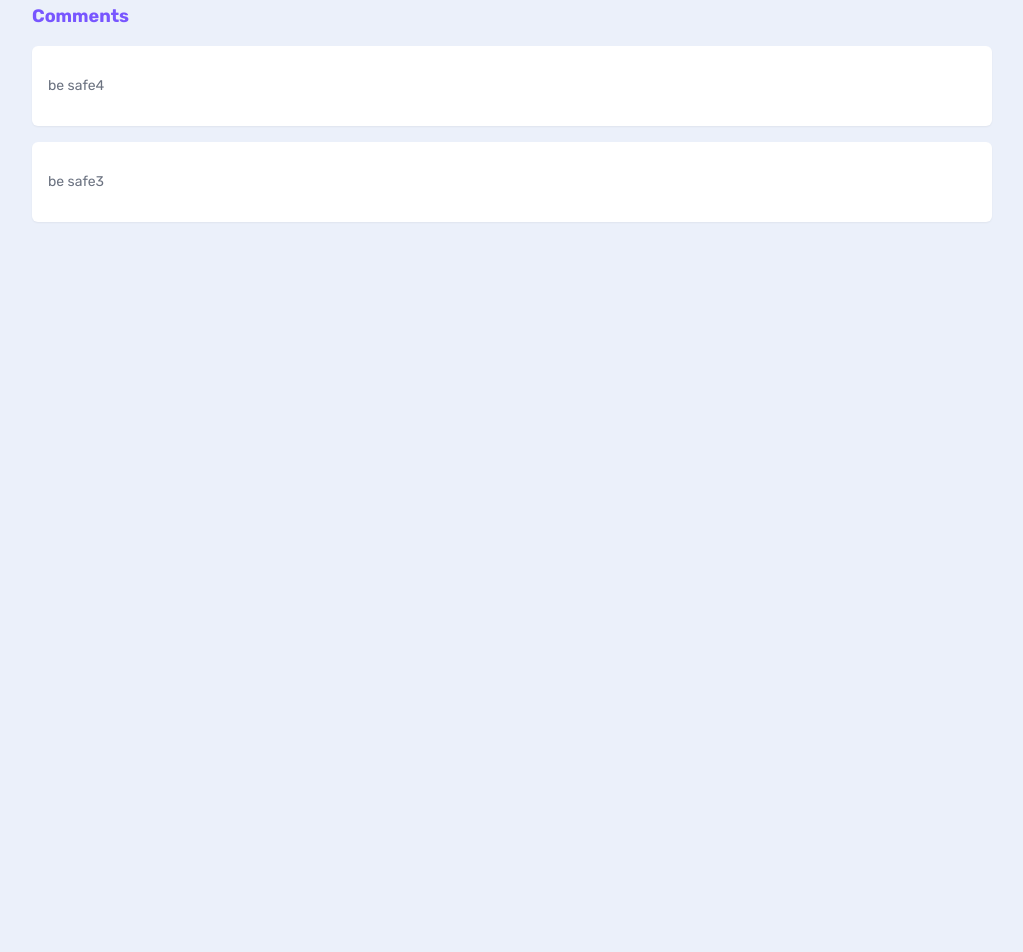
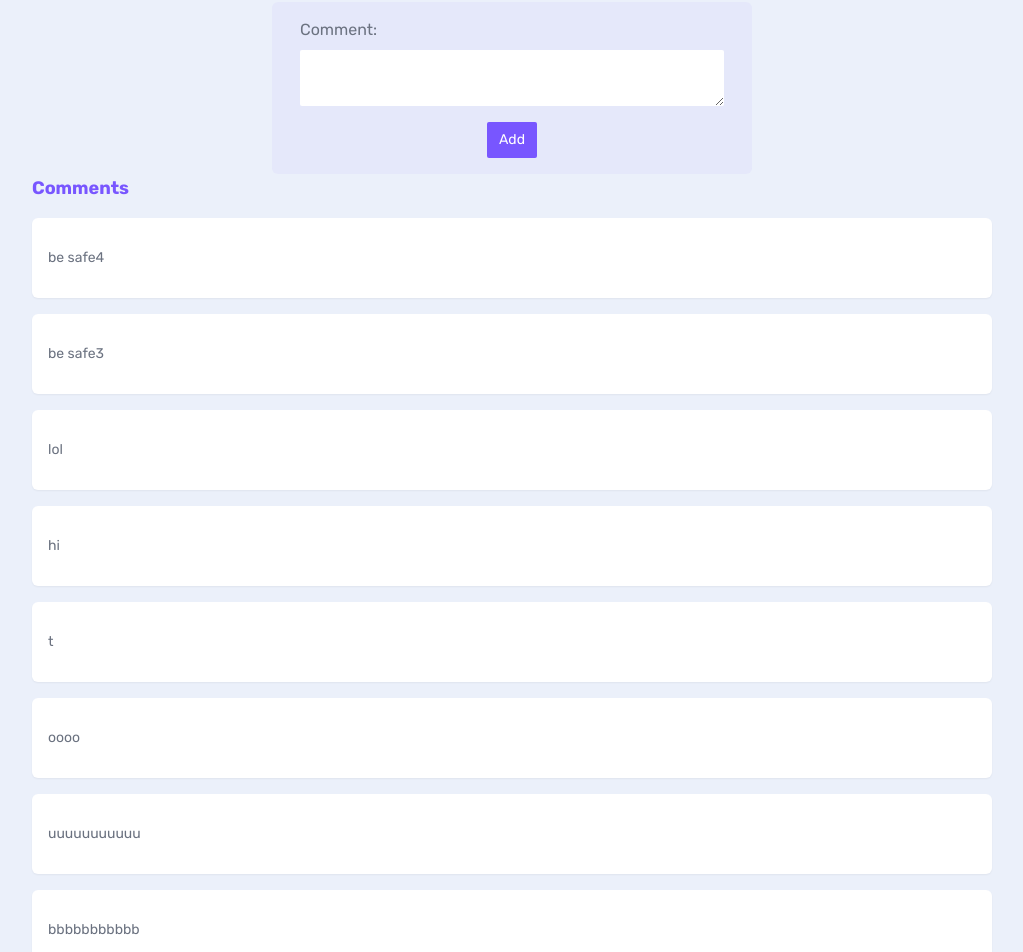
Before and after one commit to MoranHerzlinger/safe-space-forum-hackaton, a Next.js app: page /posts/1 in a window 1280 px wide. Shown: the part 340-1292 px from the top of the page, without its empty margins (128-1151 px from the left). Before the commit the page ends 800 px from the top, so only its background shows below. Built offline with nearby package versions, Linux system fonts and the light colour scheme; data requests are answered from the project's data file.

Commit message:
edited comments

```diff
--- /dev/null
+++ b/app/posts/[id]/CreateComment.jsx
@@ -0,0 +1,47 @@
+'use client'
+
+import { useRouter } from "next/navigation"
+import { useEffect, useState } from "react"
+
+export default function CreateComment({postId, getComment }) {
+  const router = useRouter()
+  const [body, setBody] = useState('')
+
+
+
+
+  const handleSubmit = async (e)  => {
+    e.preventDefault()
+    const newComment = {postId, body, user_email: 'moran@besafe.dev' }
+
+    const res = await fetch('http://localhost:4000/comments', {
+      method: "POST",
+      headers: {"Content-Type": "application/json"},
+      body: JSON.stringify(newComment)
+
+    })
+
+
+    if (res.status >= 200 && res.status <= 300) {
+      router.push(`/posts/${postId}`);
+      setBody('');
+
+    }
+
+  }
+
+  return (
+    <form onSubmit={handleSubmit} className="w-1/2">
+      <label>
+        <span>Comment:</span>
+        <textarea
+          required
+          onChange={(e) => setBody(e.target.value)}
+          value={body}
+        />
+      </label>
+
+      <button className="btn-primary" >Add</button>
+    </form>
+  )
+}
--- a/app/posts/[id]/page.jsx
+++ b/app/posts/[id]/page.jsx
@@ -1,13 +1,12 @@
 'use client'
 import { notFound } from "next/navigation"
+import CreateComment from "./CreateComment"
+
 
 export const dynamicParams = true // default val = true
-
 export async function generateStaticParams() {
   const res = await fetch('http://localhost:4000/posts')
-
   const posts = await res.json()
-
   return posts.map((post) => ({
     id: post.id
   }))
@@ -16,21 +15,22 @@ export async function generateStaticParams() {
 async function getPosts(id) {
   const res = await fetch(`http://localhost:4000/posts/${id}`, {
     next: {
-      revalidate: 60
+      revalidate: 0
     }
   })
 
   if (!res.ok) {
     notFound()
   }
-
-
   return res.json()
 }
 
 //get comments
 async function getComments(id) {
-  const res = await fetch(`http://localhost:4000/comments`);
+  const res = await fetch(`http://localhost:4000/comments`, {next: {
+    revalidate: 0
+  }});
+
   const comments = await res.json();
 
   // Filter comments based on the provided postId
@@ -40,10 +40,12 @@ async function getComments(id) {
 }
 
 
+
+
 export default async function PostDetails({ params }) {
-
   const post = await getPosts(params.id)
   const comments = await getComments(params.id);
+
 
 
   return (
@@ -58,18 +60,16 @@ export default async function PostDetails({ params }) {
           #{post.tags}
         </div>
       </div>
-      <div>
-
-      </div>
+        <CreateComment postId={params.id} />
       <section>
         <h2>Comments</h2>
         <ul>
           {comments.map((comment) => (
-            <div className="card">
-            <li key={comment.id}>
+
+            <li className="card" key={comment.id}>
               <p>{comment.body}</p>
             </li>
-            </div>
+
           ))}
         </ul>
       </section>
--- a/data/db.json
+++ b/data/db.json
@@ -27,6 +27,13 @@
       "body": "d",
       "tags": "",
       "user_email": "moran@besafe.dev"
+    },
+    {
+      "id": "b36c",
+      "title": "asaaaa",
+      "body": "dvsdf",
+      "tags": "high",
+      "user_email": "moran@besafe.dev"
     }
   ],
   "comments": [
@@ -41,7 +48,8 @@
       "postId": "1",
       "body": "be safe3",
       "user_email": ""
-    },   {
+    },
+    {
       "id": "41",
       "postId": "6",
       "body": "be safe2",
@@ -52,6 +60,42 @@
       "postId": "2",
       "body": "be",
       "user_email": ""
+    },
+    {
+      "id": "95b4",
+      "postId": "1",
+      "body": "lol",
+      "user_email": "moran@besafe.dev"
+    },
+    {
+      "id": "1b09",
+      "postId": "1",
+      "body": "hi",
+      "user_email": "moran@besafe.dev"
+    },
+    {
+      "id": "3822",
+      "postId": "1",
+      "body": "t",
+      "user_email": "moran@besafe.dev"
+    },
+    {
+      "id": "9e0c",
+      "postId": "1",
+      "body": "oooo",
+      "user_email": "moran@besafe.dev"
+    },
+    {
+      "id": "1c05",
+      "postId": "1",
+      "body": "uuuuuuuuuuu",
+      "user_email": "moran@besafe.dev"
+    },
+    {
+      "id": "c5a4",
+      "postId": "1",
+      "body": "bbbbbbbbbbb",
+      "user_email": "moran@besafe.dev"
     }
   ]
 }
```
